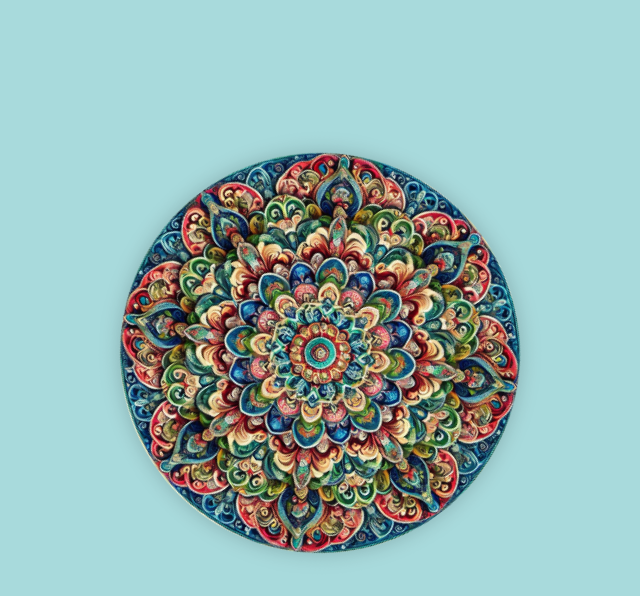
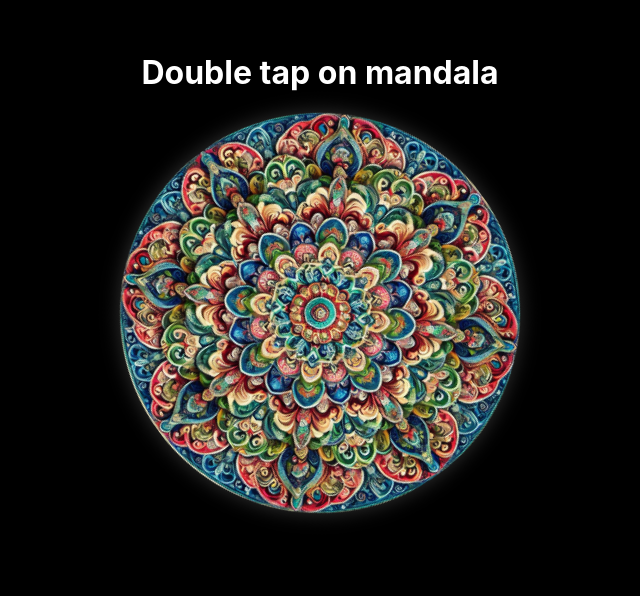
Before and after one commit to hanish2760/ndiwelcome, a React (Create React App) app: page / in a window 1280 px wide. Shown: the part 128-724 px from the top of the page, without its empty margins (320-960 px from the left). Built offline with nearby package versions, Linux system fonts and the light colour scheme.

Commit message:
Addded transition from Mandala art page to Homepage

```diff
--- a/public/index.html
+++ b/public/index.html
@@ -7,7 +7,7 @@
     <meta name="theme-color" content="#000000" />
     <meta
       name="description"
-      content="NeurodiverIndia - Your app description goes here"
+      content="NeuroDiverse India - Empowering neurodivergent individuals and their families through community, education, advocacy, and support. Join us in creating an inclusive society where every mind is valued."
     />
     <link rel="apple-touch-icon" href="%PUBLIC_URL%/logo192.png" />
     <!--
--- a/src/App.css
+++ b/src/App.css
@@ -1,39 +1,155 @@
 /* src/App.css */
 
-/* Define Aesthetic Background Colors as CSS Variables */
+/* Global Variables for Spotlight */
 :root {
-  --soft-blush-pink: #fde2e4;
-  --muted-lavender: #e3dfff;
-  --pastel-mint-green: #d0f4de;
-  --light-periwinkle-blue: #dceffc;
-  --warm-beige: #fff3e6;
-  --pale-coral: #ffe4e1;
-  --dusty-blue: #a8dadc;
-  --soft-grey-lilac: #ece4f7;
-  --peachy-cream: #fff0db;
-  --gentle-seafoam: #c3e5d8;
+  --spotlight-size: 300px;
+  --spotlight-color: rgba(255, 255, 255, 0.8);
+  --fade-duration: 0.5s;
+  --section-delay: 0.3s;
 }
 
-/* Use Selected Aesthetic Colors */
+/* Apply black background and hide default cursor */
 .App {
+  position: relative;
   display: flex;
   justify-content: center;
   align-items: center;
   height: 100vh;
-  background-color: var(--dusty-blue); /* Muted blue provides a calm and elegant backdrop */
-  overflow: hidden; /* Prevents any overflow of rotating element */
-  flex-direction: column; /* Arrange elements in a column */
-  position: relative;
+  overflow: hidden;
+  flex-direction: column;
+  color: white;
+  background-color: black;
+  transition: transform 0.5s ease;
 }
 
+/* Styles for Moving Mandala to Corner */
 .rotating-mandala {
-  width: 400px; /* Adjust size as needed */
+  width: 400px;
   height: 400px;
-  animation: spin 20s linear infinite; /* Smooth, continuous rotation */
-  border-radius: 50%; /* Ensures the image remains circular */
-  filter: drop-shadow(0 0 10px rgba(0, 0, 0, 0.2)); /* Adds a subtle shadow to give depth */
+  animation: spin 20s linear infinite;
+  border-radius: 50%;
+  filter: drop-shadow(0 0 10px rgba(255, 255, 255, 0.2));
+  cursor: pointer;
+  transition: transform 2s ease, bottom 2s ease, right 2s ease; /* Slower transition for smoother effect */
 }
 
+.move-to-corner {
+  position: fixed;
+  bottom: 20px;
+  right: 20px;
+  width: 40px; /* Size of the mini mandala */
+  height: 40px;
+  transform: scale(1); /* Shrink to fit button size */
+  animation: spin 5s linear infinite; /* Continue rotating in the corner */
+  z-index: 30;
+}
+
+.App.zoomed .rotating-mandala {
+  display: none;
+}
+
+/* Transition Text Effect */
+.transition-heading {
+  font-size: 4rem;
+  font-weight: bold;
+  color: transparent;
+  text-align: center;
+  background-image: linear-gradient(
+    120deg,
+    transparent 0%,
+    var(--spotlight-color) 50%,
+    transparent 100%
+  );
+  background-repeat: no-repeat;
+  background-size: 200% 100%;
+  -webkit-background-clip: text;
+  background-clip: text;
+  animation: spotlight-reveal 5s linear; /* Full spotlight transition */
+  position: absolute;
+  top: 50%;
+  left: 50%;
+  transform: translate(-50%, -50%);
+  z-index: 20;
+}
+
+/* Creative Return Button Styling */
+.return-home-btn {
+  position: fixed;
+  bottom: 20px;
+  right: 20px;
+  background-color: transparent;
+  padding: 5px;
+  border: none;
+  cursor: pointer;
+  z-index: 30;
+  transition: transform 0.3s ease, background-color 0.3s ease;
+}
+
+.mini-mandala {
+  width: 40px; /* Size of the mini mandala */
+  height: 40px;
+  animation: spin 5s linear infinite; /* Rotate the mandala */
+  border-radius: 50%;
+}
+
+.return-home-btn:hover .mini-mandala {
+  transform: scale(1.1);
+}
+
+/* Keyframes for Spotlight Effect */
+@keyframes spotlight-reveal {
+  0% {
+    background-position: 200% 0;
+  }
+  100% {
+    background-position: -200% 0;
+  }
+}
+
+/* Homepage Styling */
+.homepage {
+  display: flex;
+  flex-direction: column;
+  align-items: center;
+  justify-content: flex-start;
+  width: 100%;
+  height: 100vh;
+  background-color: black;
+  position: fixed;
+  top: 0;
+  left: 0;
+  z-index: 10;
+  opacity: 0;
+  animation: fadeInPage 1s ease forwards;
+  animation-delay: 0s; /* Show immediately after text transition completes */
+}
+
+/* Skeleton Homepage Design */
+.tab-heading {
+  margin: 20px 0;
+  padding: 10px;
+  font-size: 1.8rem;
+  font-weight: bold;
+  color: #fff;
+  border-bottom: 2px solid rgba(255, 255, 255, 0.2);
+  width: 90%;
+  text-align: center;
+  transition: transform 0.3s, box-shadow 0.3s;
+}
+
+.tab-heading:hover {
+  transform: translateY(-5px);
+  box-shadow: 0 4px 20px rgba(0, 0, 0, 0.2);
+}
+
+/* Keyframes for Fade-in Animations */
+@keyframes fadeInPage {
+  to {
+    opacity: 1;
+  }
+}
+
+/* Keyframes for Rotating Effect */
 @keyframes spin {
   from {
     transform: rotate(0deg);
@@ -42,81 +158,3 @@
     transform: rotate(360deg);
   }
 }
-
-/* Enhanced Styles for Spotlight Effect */
-.intro-heading {
-  font-size: 4rem;
-  font-weight: bold;
-  color: transparent; /* Text is hidden initially */
-  position: relative;
-  overflow: hidden;
-  width: 100%;
-  text-align: center;
-}
-
-.intro-heading::before {
-  content: 'NDI is LIVE'; /* Duplicate text for effect */
-  position: absolute;
-  top: 0;
-  left: -150%; /* Start position of the spotlight */
-  width: 200%;
-  color: var(--peachy-cream); /* Light peachy cream for soft contrast with background */
-  background: linear-gradient(
-    90deg,
-    transparent 0%,
-    rgba(255, 255, 255, 0.8) 50%,
-    transparent 100%
-  ); /* Creates the spotlight beam effect */
-  background-clip: text;
-  -webkit-background-clip: text;
-  animation: spotlight 5s ease-out infinite; /* Spotlight animation */
-}
-
-@keyframes spotlight {
-  0% {
-    left: -150%; /* Start off-screen */
-  }
-  50% {
-    left: 50%; /* Center on the text */
-  }
-  100% {
-    left: 200%; /* Move off-screen */
-  }
-}
-
-/* Existing Styles */
-
-.App-logo {
-  height: 40vmin;
-  pointer-events: none;
-}
-
-@media (prefers-reduced-motion: no-preference) {
-  .App-logo {
-    animation: App-logo-spin infinite 20s linear;
-  }
-}
-
-.App-header {
-  background-color: #282c34;
-  min-height: 100vh;
-  display: flex;
-  flex-direction: column;
-  align-items: center;
-  justify-content: center;
-  font-size: calc(10px + 2vmin);
-  color: white;
-}
-
-.App-link {
-  color: #61dafb;
-}
-
-@keyframes App-logo-spin {
-  from {
-    transform: rotate(0deg);
-  }
-  to {
-    transform: rotate(360deg);
-  }
-}
--- a/src/App.js
+++ b/src/App.js
@@ -1,17 +1,87 @@
-import logo from './logo.svg';
-import './App.css';
-import mandala from './art.jpeg'; // Make sure to use the correct path
-
 // src/App.js
 
-import React from 'react';
+import React, { useState } from 'react';
+import './App.css';
+import mandala from './art.jpeg'; // Ensure the correct path to your image
 
 function App() {
+  const [isZoomed, setIsZoomed] = useState(false);
+  const [movingToCorner, setMovingToCorner] = useState(false);
+  const [showHomepage, setShowHomepage] = useState(false);
+  const [showTransitionText, setShowTransitionText] = useState(false);
+  const [showDoubleTapText, setShowDoubleTapText] = useState(true); // Show double-tap text initially
+
+  // Handle double-click to trigger both transitions
+  const handleDoubleClick = () => {
+    setShowDoubleTapText(false); // Hide "Double tap on mandala" text when double-clicked
+    setMovingToCorner(true);
+    setShowTransitionText(true); // Start "NDI is LIVE" text spotlight effect
+    setTimeout(() => {
+      setIsZoomed(true); // After the movement, consider the mandala in the corner
+      setMovingToCorner(false);
+      setTimeout(() => {
+        setShowHomepage(true); // Show homepage immediately after text transition completes
+      }, 2500); // Duration of spotlight transition on text (5s)
+    }, 2000); // Duration of the move animation (2s for smoother transition)
+  };
+
+  // Handle return functionality to go back to the mandala page
+  const handleZoomOut = () => {
+    setShowHomepage(false);
+    setIsZoomed(false);
+    setShowTransitionText(false);
+    setShowDoubleTapText(true); // Show double-tap text again when returning
+  };
+
   return (
-    <div className="App">
-      <h1 className="intro-heading">NDI is LIVE</h1>
-      <img src={mandala} alt="NDI LIVE Mandala" className="rotating-mandala" />
+    <div className={`App ${isZoomed ? 'zoomed' : ''}`}>
+      {showHomepage ? (
+        <div className="homepage">
+          {/* Creative Button for Returning to Mandala View */}
+          <div className="return-home-btn" onClick={handleZoomOut}>
+            <img
+              src={mandala}
+              alt="Return to Mandala"
+              className="mini-mandala"
+            />
+          </div>
+          {/* Skeleton Homepage Design with Headings */}
+          <section className="tab-heading">
+            <h2>Home</h2>
+          </section>
+          <section className="tab-heading">
+            <h2>About Us</h2>
+          </section>
+          <section className="tab-heading">
+            <h2>Our Mission</h2>
+          </section>
+          <section className="tab-heading">
+            <h2>Community</h2>
+          </section>
+          <section className="tab-heading">
+            <h2>Resources</h2>
+          </section>
+        </div>
+      ) : (
+        <>
+          {showTransitionText ? (
+            <h1 className="transition-heading">NDI is LIVE</h1>
+          ) : (
+            <>
+              <div className="dark-overlay"></div>
+              {showDoubleTapText && <h1 className="intro-heading">Double tap on mandala</h1>}
+              <img
+                src={mandala}
+                alt="NDI LIVE Mandala"
+                className={`rotating-mandala ${movingToCorner ? 'move-to-corner' : ''}`}
+                onDoubleClick={handleDoubleClick} // Trigger both transitions on double-click
+              />
+            </>
+          )}
+        </>
+      )}
     </div>
   );
 }
+
 export default App;
--- a/src/index.js
+++ b/src/index.js
@@ -1,17 +1,16 @@
+// src/index.js
+
 import React from 'react';
 import ReactDOM from 'react-dom/client';
 import './index.css';
 import App from './App';
-import reportWebVitals from './reportWebVitals';
+import { BrowserRouter as Router } from 'react-router-dom';
 
 const root = ReactDOM.createRoot(document.getElementById('root'));
 root.render(
   <React.StrictMode>
-    <App />
+    <Router>
+      <App />
+    </Router>
   </React.StrictMode>
 );
-
-// If you want to start measuring performance in your app, pass a function
-// to log results (for example: reportWebVitals(console.log))
-// or send to an analytics endpoint. Learn more: https://bit.ly/CRA-vitals
-reportWebVitals();
```
Also changed, not shown: package.json (+7 -7 lines), 1 other file (tests, documents, lock files or other folders).
